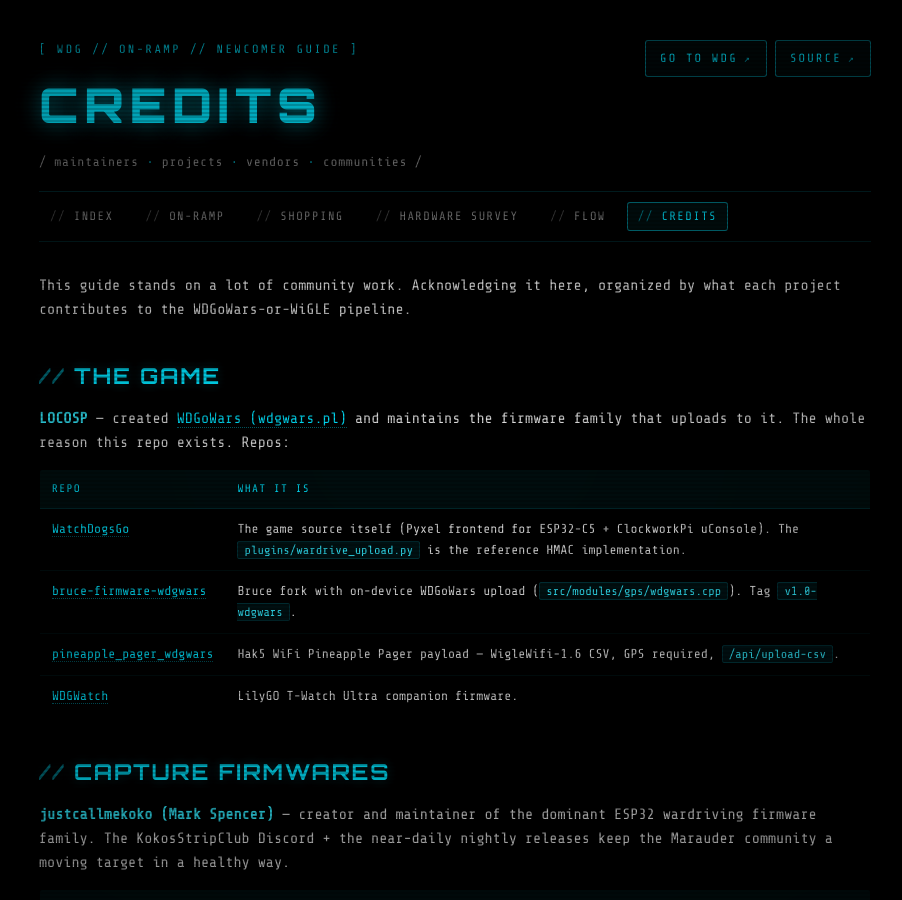
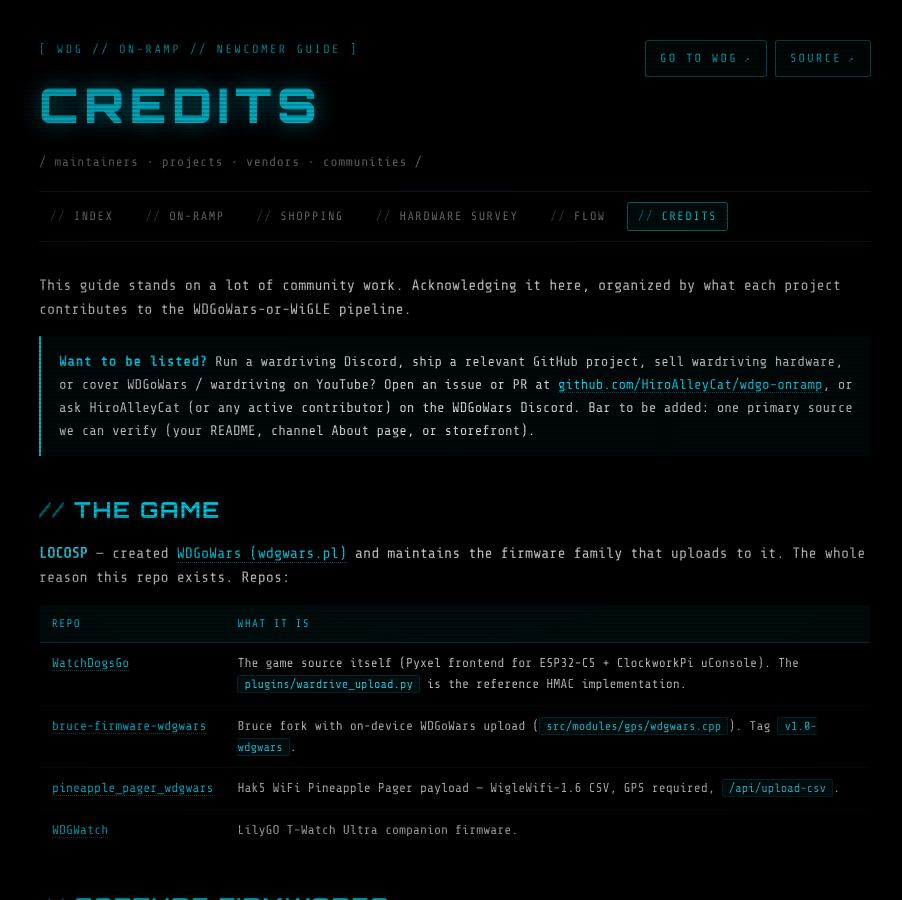
Before and after one commit to HiroAlleyCat/wdgo-onramp, a Jekyll site: the page built from docs/credits.md, in a window 1280 px wide and 900 px high. Shown: the whole window, without its empty margins (185-1087 px from the left). Built offline with Jekyll 4.4.1, drawn with Linux system fonts in a browser that asks for light colours.

Commit message:
Add "want to be listed?" callout for community contributions
Newcomers reading the lists shouldn't have to guess whether they're
allowed to ask for inclusion. Adds a short callout that names the
path: open an issue or PR, or ask HiroAlleyCat (or any active
contributor) on the WDGoWars Discord. Bar to be added: one primary
source we can verify.

- CREDITS gets the umbrella version near the top (covers Communities,
  Creators, Adjacent tooling, and Hardware vendors).
- On-ramp gets a tighter version at the end of the Communities and
  creators section where a reader is already scanning the list.

```diff
--- a/docs/credits.md
+++ b/docs/credits.md
@@ -6,6 +6,8 @@ tagline: / maintainers <span>·</span> projects <span>·</span> vendors <span>·
 ---
 
 This guide stands on a lot of community work. Acknowledging it here, organized by what each project contributes to the WDGoWars-or-WiGLE pipeline.
+
+> **Want to be listed?** Run a wardriving Discord, ship a relevant GitHub project, sell wardriving hardware, or cover WDGoWars / wardriving on YouTube? Open an issue or PR at [github.com/HiroAlleyCat/wdgo-onramp](https://github.com/HiroAlleyCat/wdgo-onramp), or ask HiroAlleyCat (or any active contributor) on the WDGoWars Discord. Bar to be added: one primary source we can verify (your README, channel About page, or storefront).
 
 ## The game
 
```
Also changed, not shown: CREDITS.md (+2 -0 lines), docs/onramp.md (+2 -0 lines), wdgo-newcomer-progression.md (+2 -0 lines).
